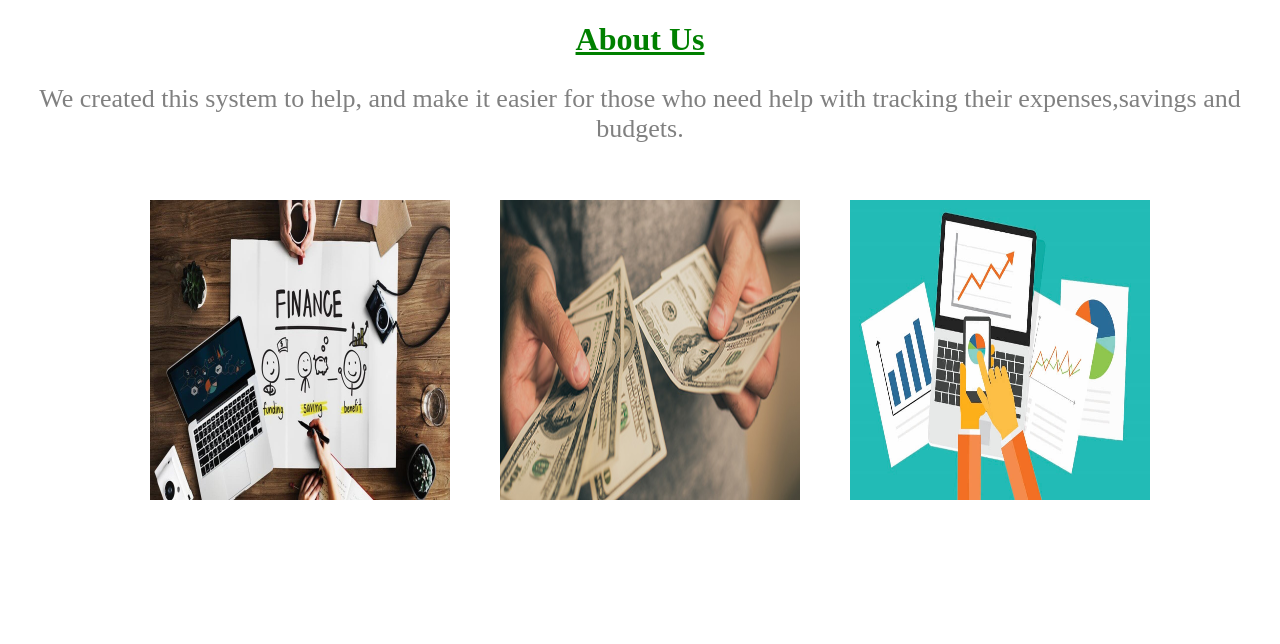
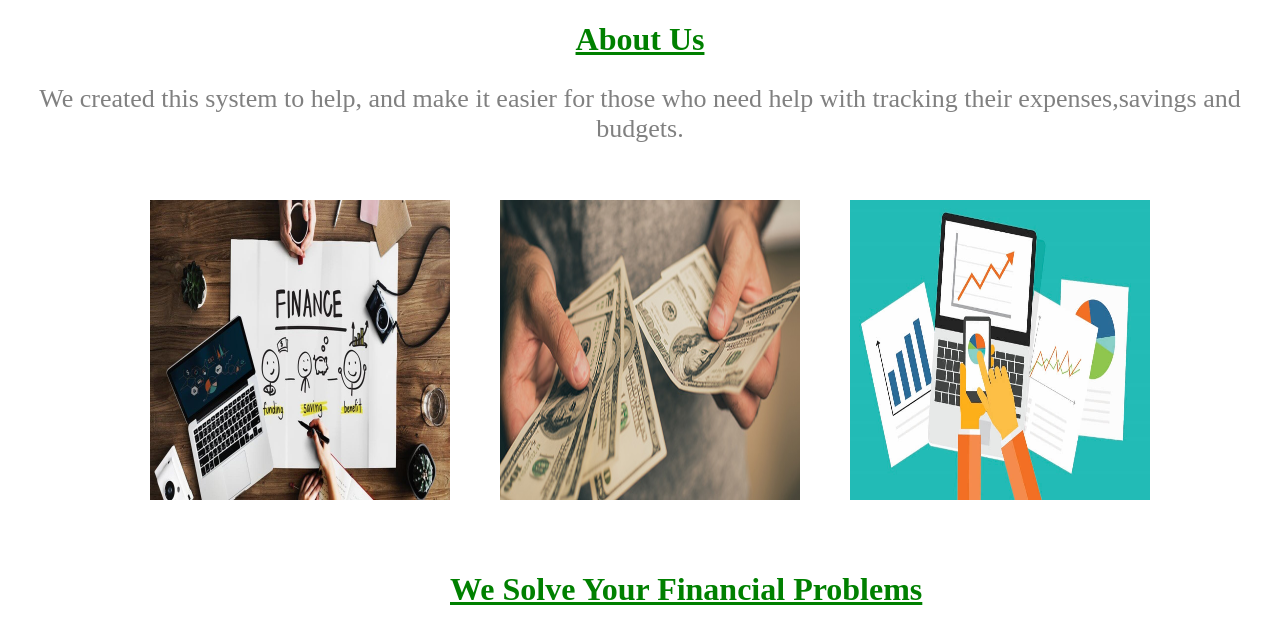
Before and after one commit to Minra-cyber/expotract, a plain HTML site: page index.html in a window 1280 px wide. Drawn offline with Linux system fonts and the light colour scheme.

Commit message:
changed position

```diff
--- a/index.html
+++ b/index.html
@@ -13,5 +13,6 @@
   <dic class="i1"><img src="1.jpg" height="300" width="300"></dic>
   <div class="i2"><img src="2.jpg" height="300" width="300"></div>
   <div class="i3"><img src="3.jpg" height="300" width="300"></div>
+<div class="i4"> <u> <h1>We Solve Your Financial Problems</h1> </u> </div>
 </body>
 </html>
--- a/styles.css
+++ b/styles.css
@@ -25,3 +25,8 @@ p{
   top:200px;
   left:850px;
 }
+.i4 {
+  position: absolute;
+  top:550px;
+  left:450px;
+}
```
